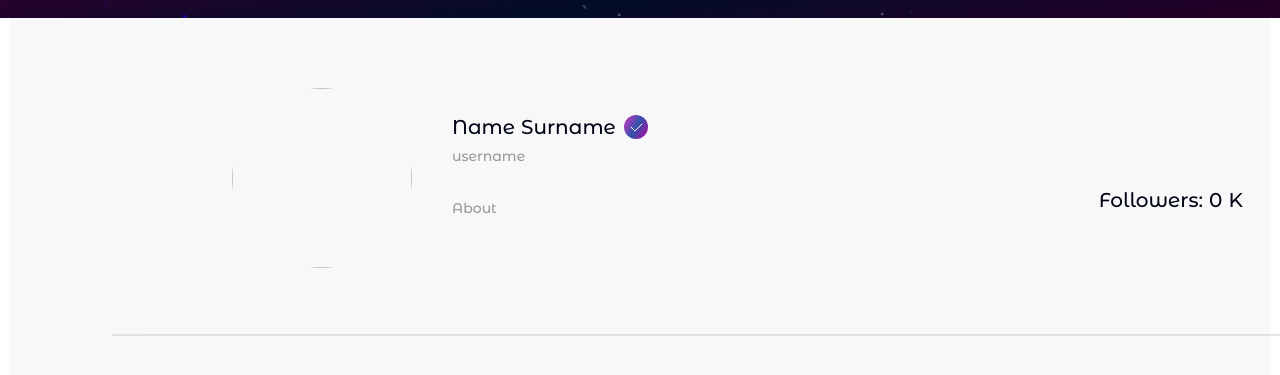
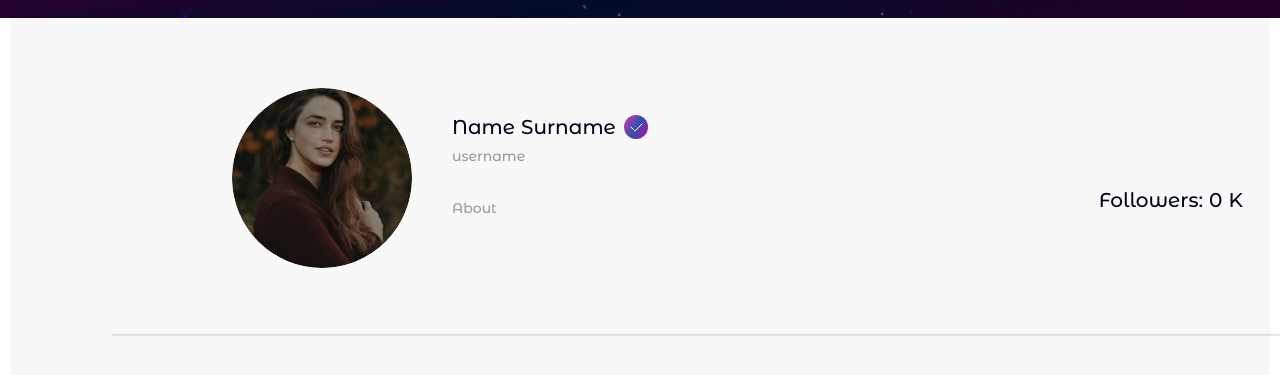
Before and after one commit to Sky2Walker/Skywebsoc, a plain HTML site: page profile.html in a window 1280 px wide. Shown: the part 101-476 px from the top of the page. Drawn offline with Linux system fonts and the light colour scheme; the site is published under a folder, as on GitHub Pages, so addresses that start at the root find nothing.

Commit message:
user profile page small fix

```diff
--- a/profile.html
+++ b/profile.html
@@ -28,7 +28,7 @@
                 <div class="user_profile-ihner">
                     <div class="user_profile-info">
                         <div class="user__info-avatar">
-                            <img src="/img/avatar.png" alt="" class="avatar">
+                            <img src="img/avatar.png" alt="" class="avatar">
                         </div>
                         <div class="info__text">
                             <div class="personal">
```
